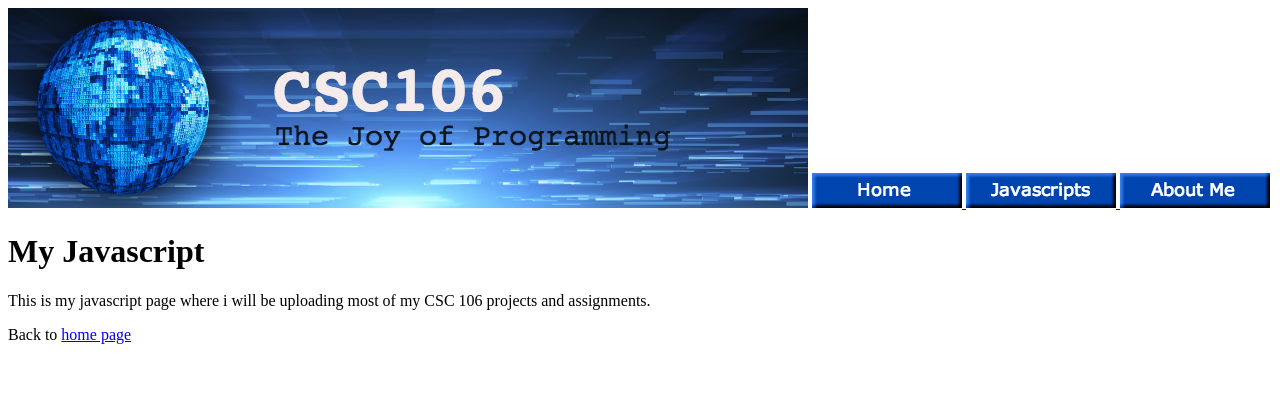
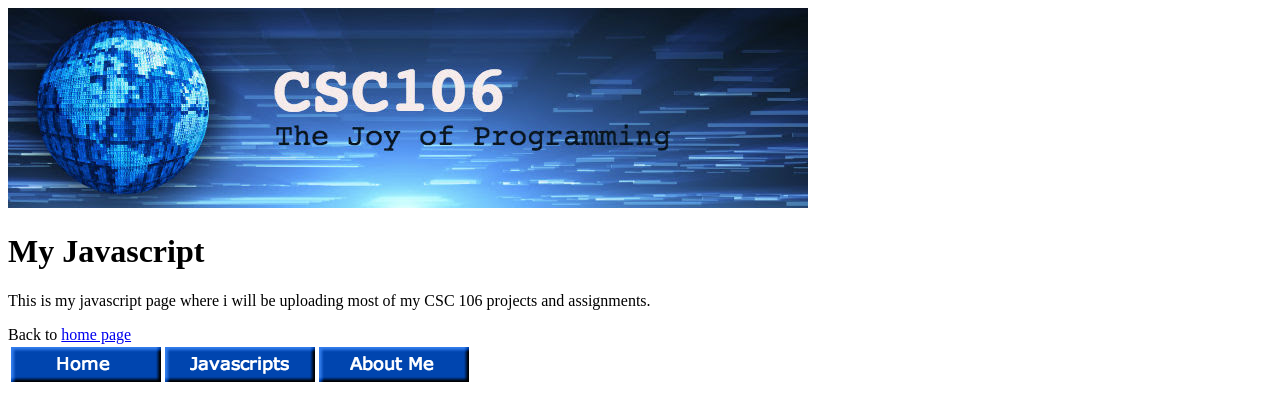
Before and after one commit to monetg514/github_monetg514.github.io, a plain HTML site: page javascripts.html in a window 1280 px wide. Drawn offline with Linux system fonts and the light colour scheme.

Commit message:
Update javascripts.html

```diff
--- a/javascripts.html
+++ b/javascripts.html
@@ -11,9 +11,11 @@
 
   <body>
   <img src="csc106_banner.jpg">
-    <a href="index.html"> <img src="home_button.png"> </a>
-      <a href="javascripts.html"> <img src="javascripts_button.png"> </a>
-      <a href="about.html"> <img src="aboutme_button.png"> </a>
+    <table>
+      <tr>
+    <td> <a href="index.html"> <img src="home_button.png"> </a> </td>
+      <td> <a href="javascripts.html"> <img src="javascripts_button.png"> </a> </td>
+        <td> <a href="about.html"> <img src="aboutme_button.png"> </a> </td></tr>
     <h1>My Javascript</h1>
     <p> This is my javascript page where i will be uploading most of my CSC 106 projects and assignments.
 
```
